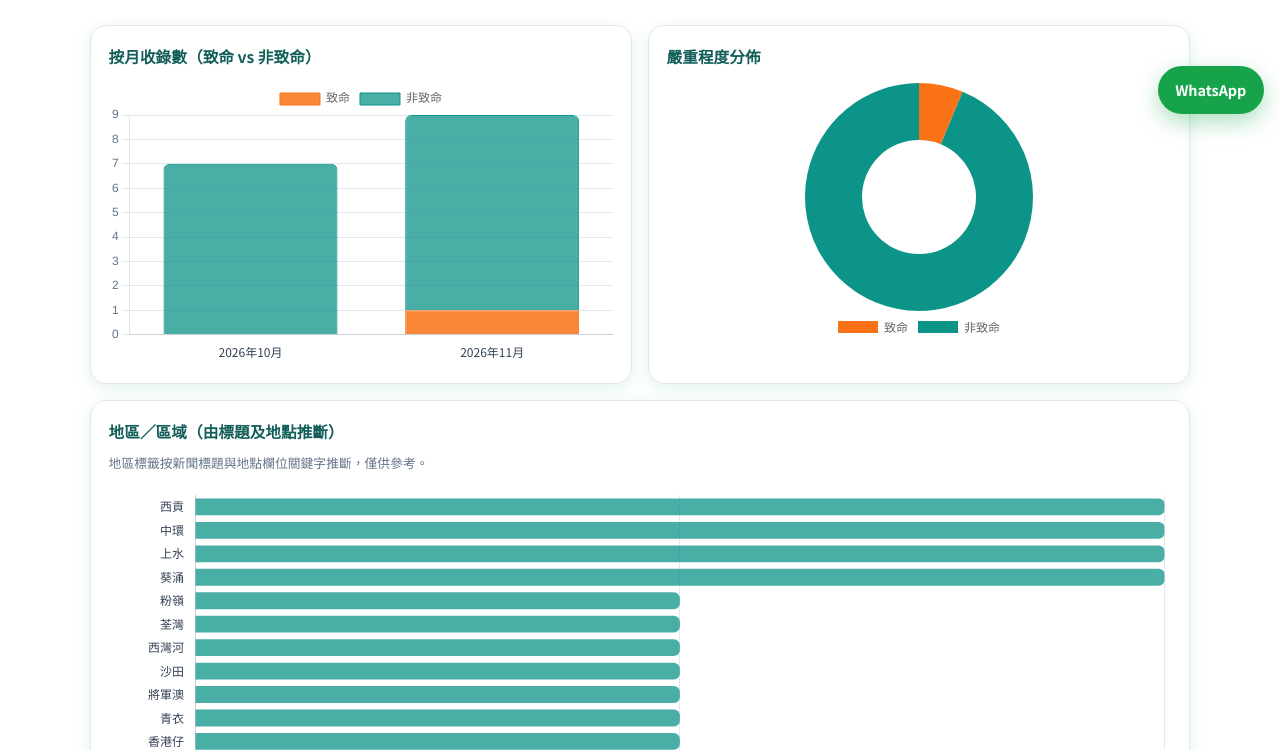
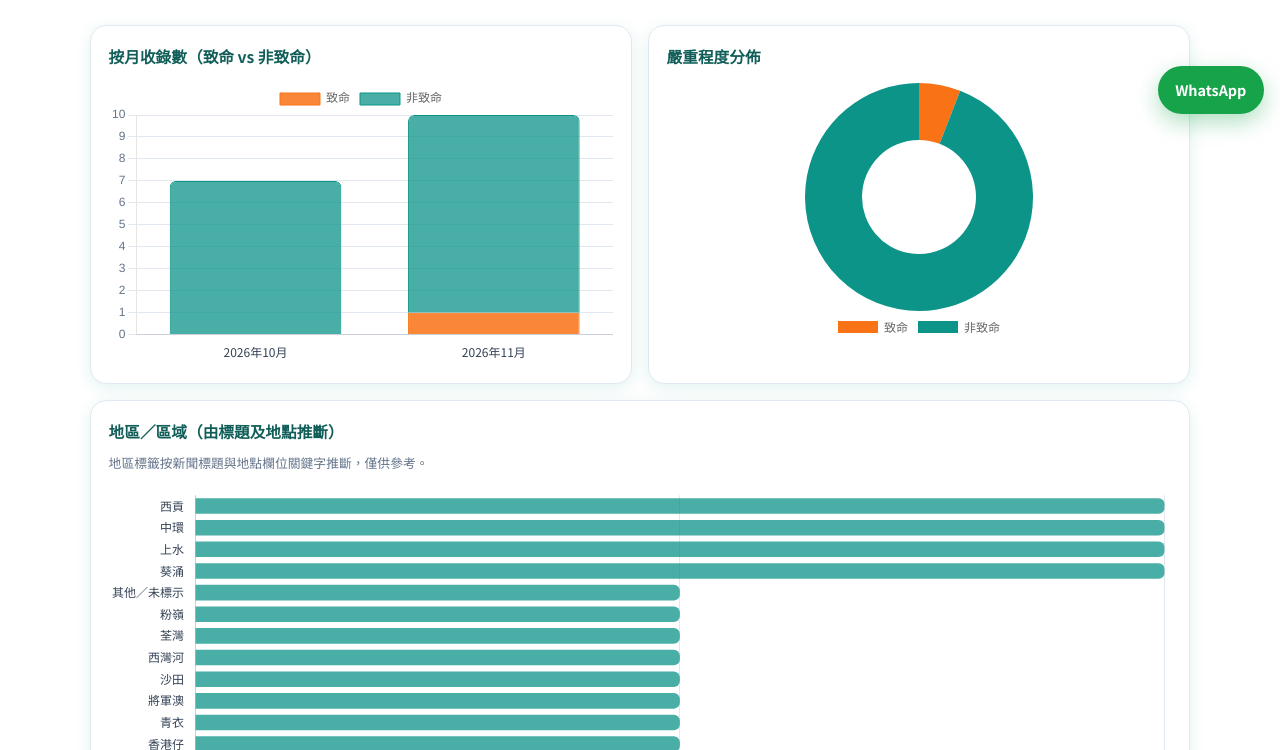
Before and after one commit to synergy-safety/synergy-safety, a plain HTML site: page stats.html in a window 1280 px wide. Shown: the part 670-1420 px from the top of the page. Drawn offline with nearby package versions, Linux system fonts and the light colour scheme.

Commit message:
併入最新新聞，並避免 WhatsApp 蓋住目錄
依更新後的 news.json 重算統計。手機目錄留出底部與右側空間，
讓浮動按鈕不遮住標題。篩選沒有結果時只保留清除篩選。

Co-authored-by: Synergy <synergy-safety@users.noreply.github.com>

```diff
--- a/data/stats.json
+++ b/data/stats.json
@@ -1,5 +1,5 @@
 {
-  "generatedAt": "2026-11-16T09:10:03+00:00",
+  "generatedAt": "2026-11-16T09:22:15+00:00",
   "dataStart": "2026-10-01",
   "dataStartLabel": "2026年10月",
   "source": "data/news.json",
@@ -11,9 +11,9 @@
   },
   "disclaimer": "下列數字及意外類別分佈僅反映本網站依公開報導收錄之個案，並非勞工處、僱主或傷者呈報之官方統計。意外類別由本站對照勞工處《僱員補償條例》表格2（Rev.17）第K部「意外類別」歸類，不代表官方調查或呈報定性。",
   "totals": {
-    "all": 16,
+    "all": 17,
     "fatal": 1,
-    "non_fatal": 15
+    "non_fatal": 16
   },
   "byMonth": [
     {
@@ -26,9 +26,9 @@
     {
       "month": "2026-11",
       "label": "2026年11月",
-      "total": 9,
+      "total": 10,
       "fatal": 1,
-      "non_fatal": 8
+      "non_fatal": 9
     }
   ],
   "byRegion": [
@@ -47,6 +47,10 @@
     {
       "label": "葵涌",
       "count": 2
+    },
+    {
+      "label": "其他／未標示",
+      "count": 1
     },
     {
       "label": "粉嶺",
@@ -158,7 +162,7 @@
       "code": "13",
       "label": "觸及開動中的機器或觸及以機器製造中的物件",
       "chartLabel": "13 觸及開動中的機器或觸及以機器製造中的物件",
-      "count": 5
+      "count": 6
     },
     {
       "code": "14",
@@ -186,5 +190,5 @@
     }
   ],
   "unclassifiedAccidentType": 1,
-  "itemCount": 16
+  "itemCount": 17
 }
--- a/styles.css
+++ b/styles.css
@@ -842,6 +842,7 @@ a:hover {
 .news-list[hidden],
 .news-empty[hidden],
 button[hidden],
+a[hidden],
 .stats-unclassified[hidden] {
   display: none !important;
 }
@@ -937,6 +938,21 @@ button[hidden],
 .news-toc-list a:hover {
   color: var(--orange-dark);
   text-decoration: underline;
+}
+
+@media (max-width: 899px) {
+  .news-list-section {
+    padding-bottom: 6.5rem;
+  }
+
+  .news-toc {
+    padding-bottom: 5.5rem;
+  }
+
+  .news-toc-list a {
+    padding-right: 7rem;
+    scroll-margin-bottom: 5.5rem;
+  }
 }
 
 .news-toc-empty {
```
Also changed, not shown: news.html (+1 -1 lines).
